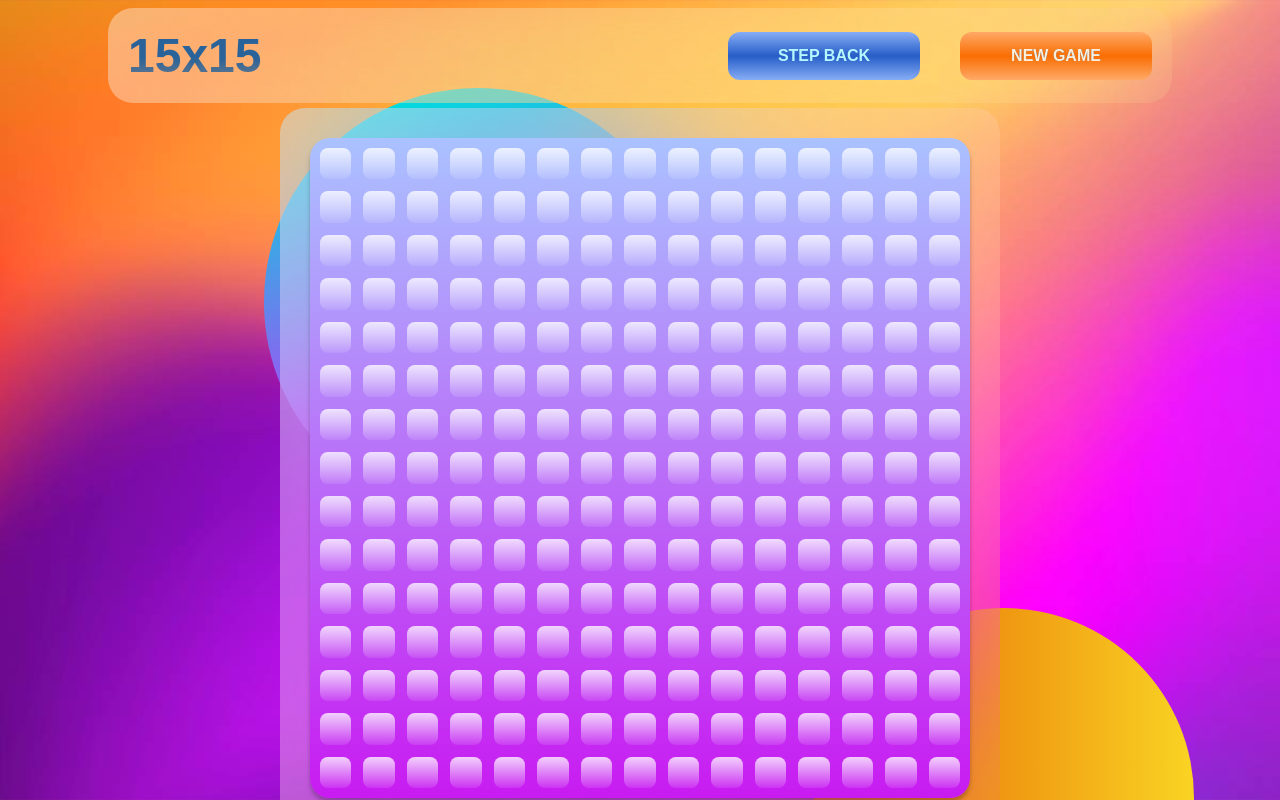
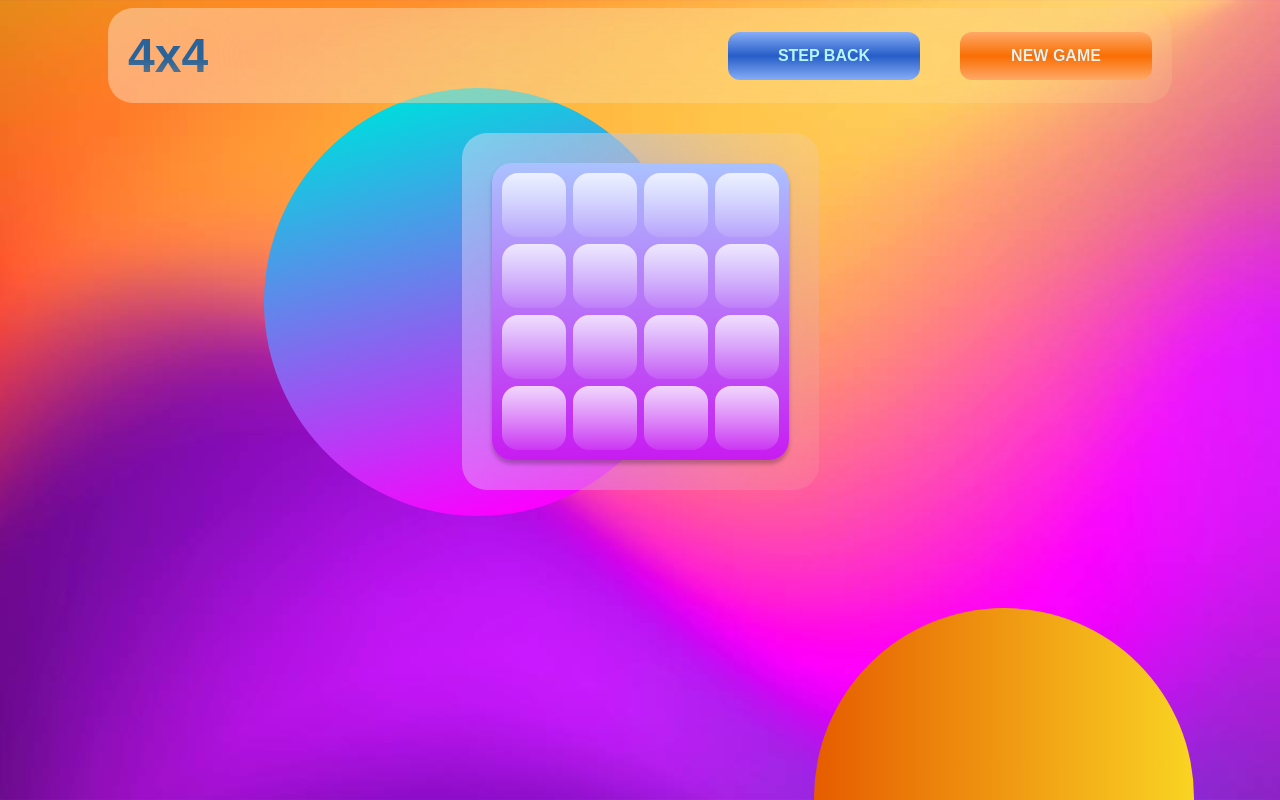
Before and after one commit to Anastasia1111111/Game-SC, an Angular app: page / in a window 1280 px wide. Both pictures are taken after a click on the button "START". Shown: the top 800 px of the page. Built offline with nearby package versions, Linux system fonts and the light colour scheme.

Commit message:
Fixed gameBord display

```diff
--- a/src/app/board/board.component.scss
+++ b/src/app/board/board.component.scss
@@ -1,19 +1,19 @@
 :host {
   display: grid;
-  grid-template-columns: repeat(var(--columns), minmax(20px, 64px));
-  grid-template-rows: repeat(var(--rows), minmax(20px, 1fr));
+  grid-template-rows: repeat(var(--rows),  auto);
+  grid-template-columns: repeat(var(--columns), auto);
   border-radius: 20px;
   background: linear-gradient(180deg, #aac2ff 0%, #c81bf1 100%);
   box-shadow: 0px 4px 4px 0px #00000040;
   padding: 10px;
-  max-width: 80vh;
-  max-height: 80vh;
-  gap: 12px;
-  //container-type: inline-size;
-  //width: 100%;
+  width: fit-content;
+  height:fit-content;
+  gap: 7px;
 }
 
 button {
+  display:flex;
+  justify-content: center;
   background: linear-gradient(
     180deg,
     #ffffff -31.99%,
@@ -21,7 +21,11 @@ button {
   );
   border: none;
   border-radius: 25%;
-  aspect-ratio:1;
+  max-width: 64px;
+  max-height: 64px;
+  height: calc((100vh - 200px - 7px*(var(--rows) - 1)) /(var(--rows)));
+  width: calc((100vh - 200px - 7px*(var(--rows) - 1)) /(var(--rows)));
+
   &:hover {
     cursor: pointer;
   }
@@ -31,40 +35,26 @@ button {
   }
 }
 
-@container (min-height: 60vh){
-  .button{
-    background-color: #26ab3f;
-  }
-}
-
-@media(max-height: 500px){
-  .button{
-    background-color: #26ab3f;
-  }
-}
-
 .selected {
   pointer-events: none;
   p {
     display: flex;
-    height: 2rem;
-    width: 2rem;
+    height: 62%;
+    aspect-ratio: 1;
     border-radius: 50%;
     background: linear-gradient(220.53deg, #b2f763 0%, #26ab3f 76.95%);
     font-size: 1rem;
-    //aspect-ratio: 1;
     font-weight: 700;
-    color: red;
+    color: rgb(110, 50, 165);
     margin: auto;
-    //line-height: 24px;
   }
 }
 
 .possible > p {
   display: flex;
   margin: auto;
-  height: 1rem;
-  width: 1rem;
+  height: 39%;
+  aspect-ratio: 1;
   border-radius: 50%;
   background: linear-gradient(180deg, #ffb800 0%, #ff1f00 100%);
 }
@@ -90,17 +80,14 @@ button {
   p {
     display: flex;
     text-align: center;
-    // margin: auto;
-    height: 2rem;
-    width: 2rem;
-    //aspect-ratio: 1;
+    height: 78%;
+    aspect-ratio: 1;
     border-radius: 50%;
     background: linear-gradient(180deg, #ffb800 0%, #ff1f00 100%);
     font-size: 1rem;
     font-weight: 700;
     color: blue;
     margin: auto;
-    // line-height: 27px;
   }
 }
 
--- a/src/app/game.service.ts
+++ b/src/app/game.service.ts
@@ -28,12 +28,12 @@ export class GameService {
   ];
 
   sizeForm = new FormGroup({
-    height: new FormControl(15, [
+    height: new FormControl(4, [
       Validators.required,
       Validators.min(4),
       Validators.max(20),
     ]),
-    width: new FormControl(15, [
+    width: new FormControl(4, [
       Validators.required,
       Validators.min(4),
       Validators.max(20),
--- a/src/app/gamefield/gamefield.component.html
+++ b/src/app/gamefield/gamefield.component.html
@@ -1,8 +1,10 @@
     <div class="game-field-header">
       <span>
+        @if (gameService.buttonState.length) {
         {{ gameService.sizeForm.value.width }}x{{
           gameService.sizeForm.value.height
         }}
+        }
       </span>
       <div>
         <button class="step-back" (click)="onStepBackClick()">STEP BACK</button>
--- a/src/app/gamefield/gamefield.component.scss
+++ b/src/app/gamefield/gamefield.component.scss
@@ -3,7 +3,7 @@
   justify-content: space-between;
   align-items: center;
   margin:auto;
-  margin-bottom: 5px;
+  margin-bottom: 30px;
   padding: 20px;
   width: 80vw;
   border-radius: 25px;
@@ -16,16 +16,12 @@
   button + button {
     margin-left: 25px;
   }
-  span {
-    margin-right: 20px;
-  }
 }
 
 .board {
   margin:auto;
   padding: 30px;
   width: fit-content;
-  //height: fit-content;
   border-radius: 25px;
   background: linear-gradient(
     111.49deg,
@@ -49,8 +45,6 @@
   );
   font-size: 16px;
   font-weight: 800;
-  line-height: 24px;
-  text-align: center;
   color: #b6f6ff;
   &:hover {
     cursor: pointer;
@@ -89,8 +83,6 @@ span {
   > span {
     font-size: 16px;
     font-weight: 800;
-    line-height: 24px;
-    margin: auto;
     color: #ffeed8;
   }
 
```
